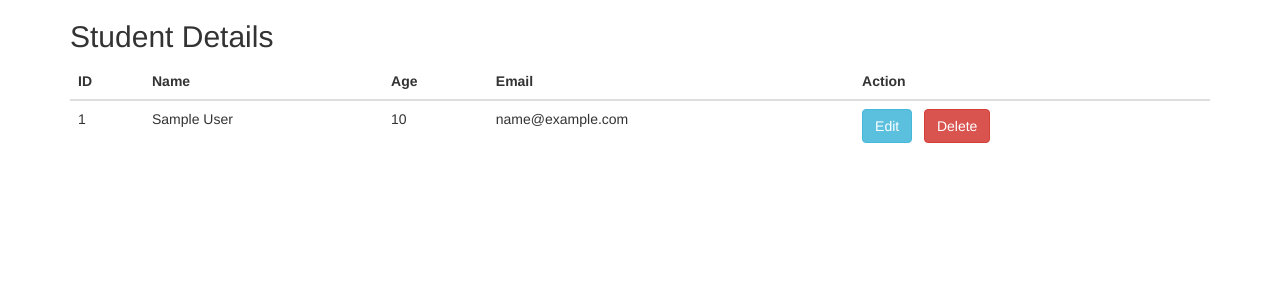
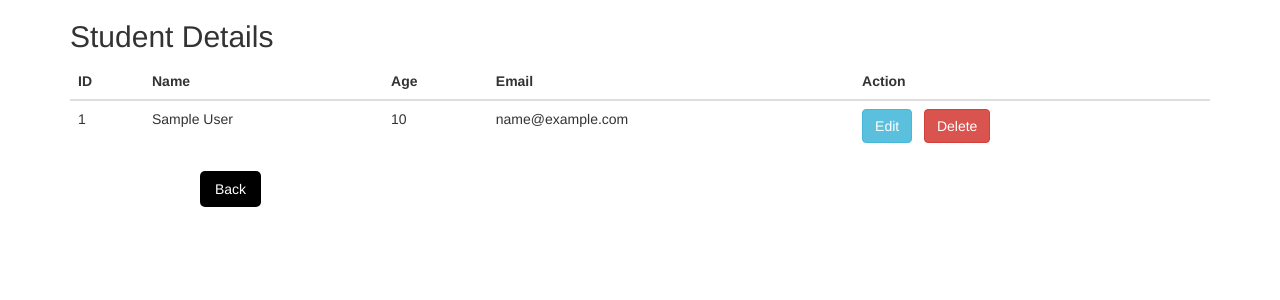
Before and after one commit to dhanashrighagare/CRUD_PHP, a PHP site: page /view-student.php in a window 1280 px wide. Shown: the top 300 px of the page. Run offline with PHP 8.4, Linux system fonts and the light colour scheme; tables that the repository leaves empty hold one stand-in row (values such as "Sample post").

Commit message:
initial commit

```diff
--- a/index.php
+++ b/index.php
@@ -19,6 +19,7 @@
             <a href="create-student.php" class="btn btn-primary">Create New Student</a>
             <a href="view-student.php" class="btn btn-info">View Students</a>
         </div>
+        <div><img src="assets/student.png" alt=""></div>
     </div>
 </body>
 </html>
--- a/view-student.php
+++ b/view-student.php
@@ -3,6 +3,17 @@ include "dbconfig.php";
 ?>
 <!DOCTYPE html>
 <html>
+<style>
+        .info {
+            margin-left: 200px;
+            padding: 8px 15px 8px 15px;
+            border-radius: 5px;
+            border: none;
+            color: white;
+            background-color:black;
+        }
+    </style>
+
 <head>
     <title>Student Database</title>
 <link rel="stylesheet" href="https://maxcdn.bootstrapcdn.com/bootstrap/3.4.0/css/bootstrap.min.css">
@@ -45,5 +56,8 @@ include "dbconfig.php";
     </tbody>
 </table>
     </div>
+
+    <a href="index.php"><Button class="info">Back</Button></a>
+
 </body>
 </html>
```
Also changed, not shown: assets/student.png (added).
